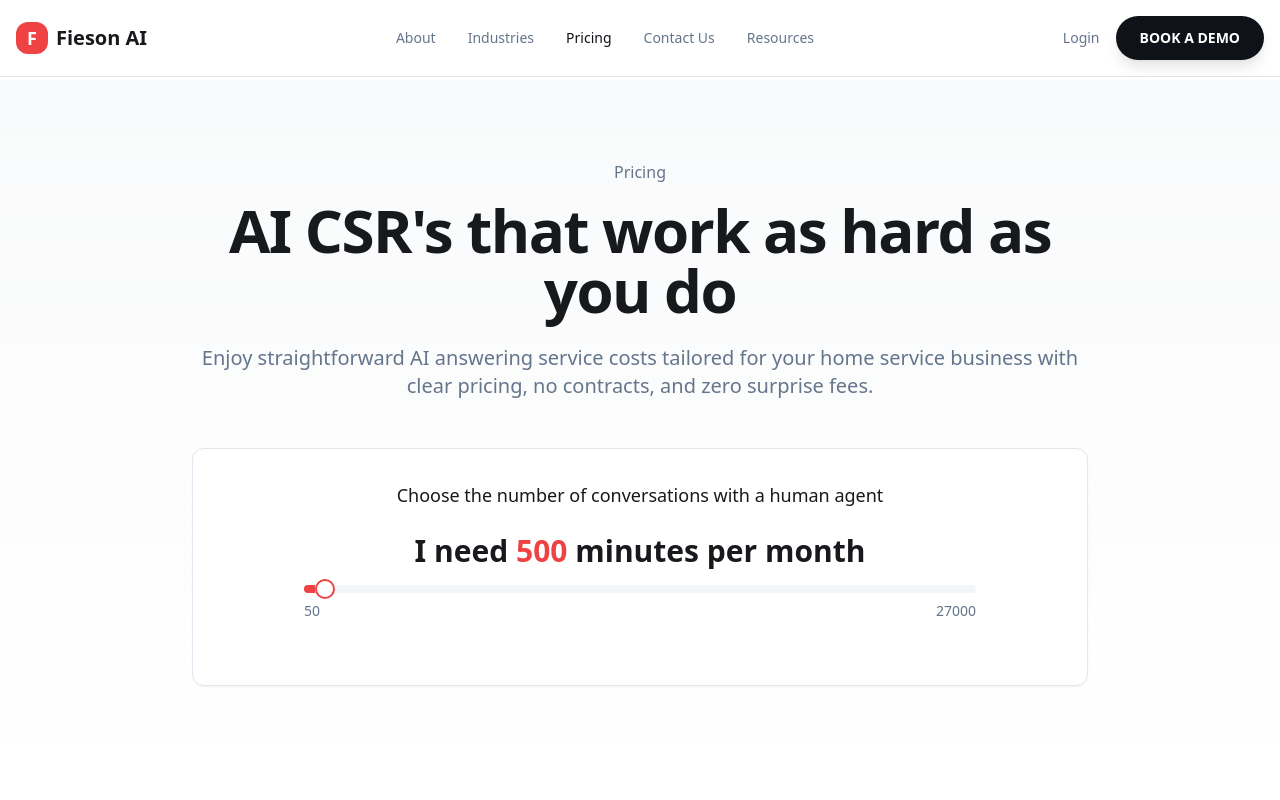
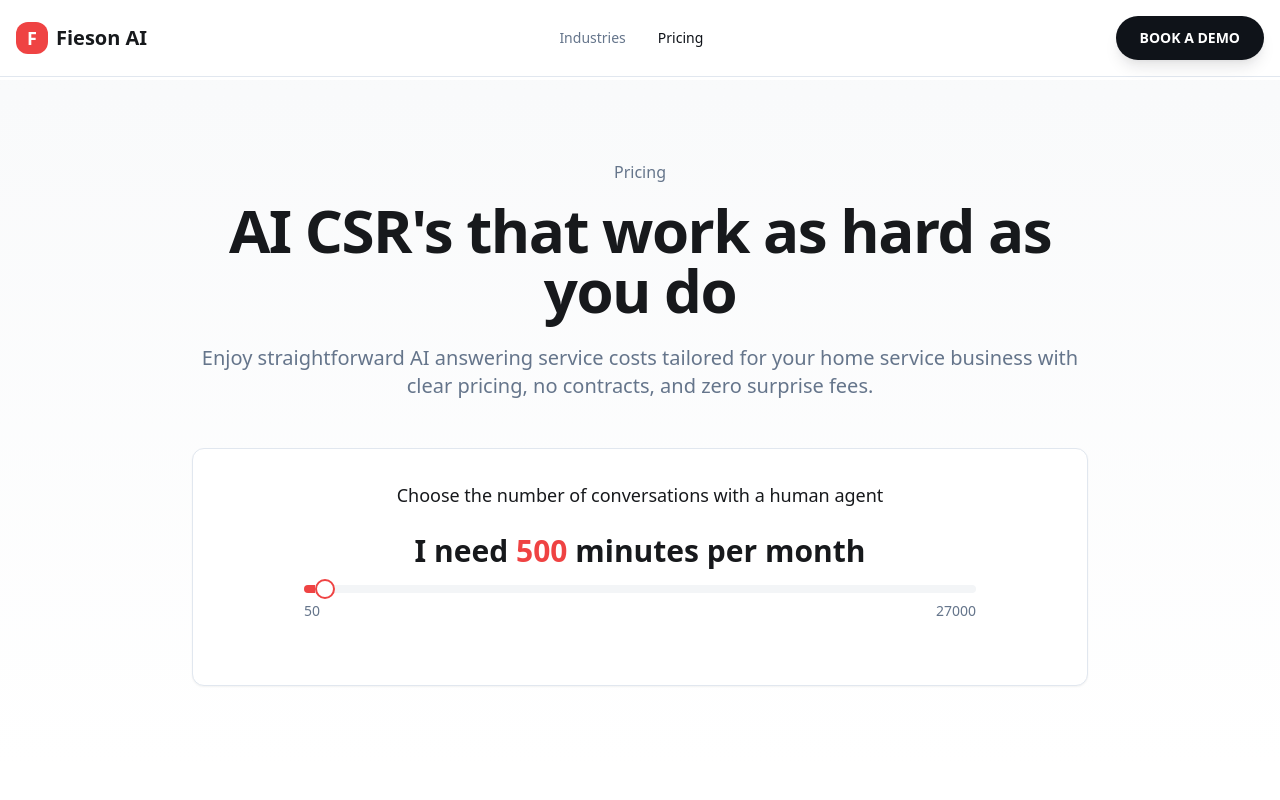
Before and after one commit to leanchain/fieson-landing-hs, a React (Vite) app: page /pricing in a window 1280 px wide. Shown: the top 800 px of the page. Built offline with nearby package versions, Linux system fonts and the light colour scheme.

Commit message:
Remove unused pages
Removed the About, Contact Us, Resources, and Login pages from the application.

```diff
--- a/src/App.tsx
+++ b/src/App.tsx
@@ -20,10 +20,6 @@ const App = () => (
           <Route path="/" element={<Index />} />
           <Route path="/industries" element={<Industries />} />
           <Route path="/pricing" element={<Pricing />} />
-          <Route path="/about" element={<div className="min-h-screen flex items-center justify-center"><h1 className="text-2xl">About Page Coming Soon</h1></div>} />
-          <Route path="/contact" element={<div className="min-h-screen flex items-center justify-center"><h1 className="text-2xl">Contact Page Coming Soon</h1></div>} />
-          <Route path="/resources" element={<div className="min-h-screen flex items-center justify-center"><h1 className="text-2xl">Resources Page Coming Soon</h1></div>} />
-          <Route path="/login" element={<div className="min-h-screen flex items-center justify-center"><h1 className="text-2xl">Login Page Coming Soon</h1></div>} />
           {/* ADD ALL CUSTOM ROUTES ABOVE THE CATCH-ALL "*" ROUTE */}
           <Route path="*" element={<NotFound />} />
         </Routes>
--- a/src/components/Header.tsx
+++ b/src/components/Header.tsx
@@ -8,11 +8,8 @@ const Header = () => {
   const location = useLocation();
 
   const navigation = [
-    { name: "About", href: "/about" },
     { name: "Industries", href: "/industries" },
     { name: "Pricing", href: "/pricing" },
-    { name: "Contact Us", href: "/contact" },
-    { name: "Resources", href: "/resources" },
   ];
 
   const isActive = (path: string) => location.pathname === path;
@@ -47,12 +44,6 @@ const Header = () => {
 
           {/* Desktop CTA */}
           <div className="hidden md:flex items-center space-x-4">
-            <Link
-              to="/login"
-              className="text-sm font-medium text-muted-foreground hover:text-foreground smooth-transition"
-            >
-              Login
-            </Link>
             <Button variant="demo" size="default">
               BOOK A DEMO
             </Button>
@@ -90,13 +81,6 @@ const Header = () => {
                 </Link>
               ))}
               <div className="flex flex-col space-y-3 pt-4">
-                <Link
-                  to="/login"
-                  className="text-sm font-medium text-muted-foreground hover:text-foreground"
-                  onClick={() => setIsMenuOpen(false)}
-                >
-                  Login
-                </Link>
                 <Button variant="demo" size="default" className="w-full">
                   BOOK A DEMO
                 </Button>
```
